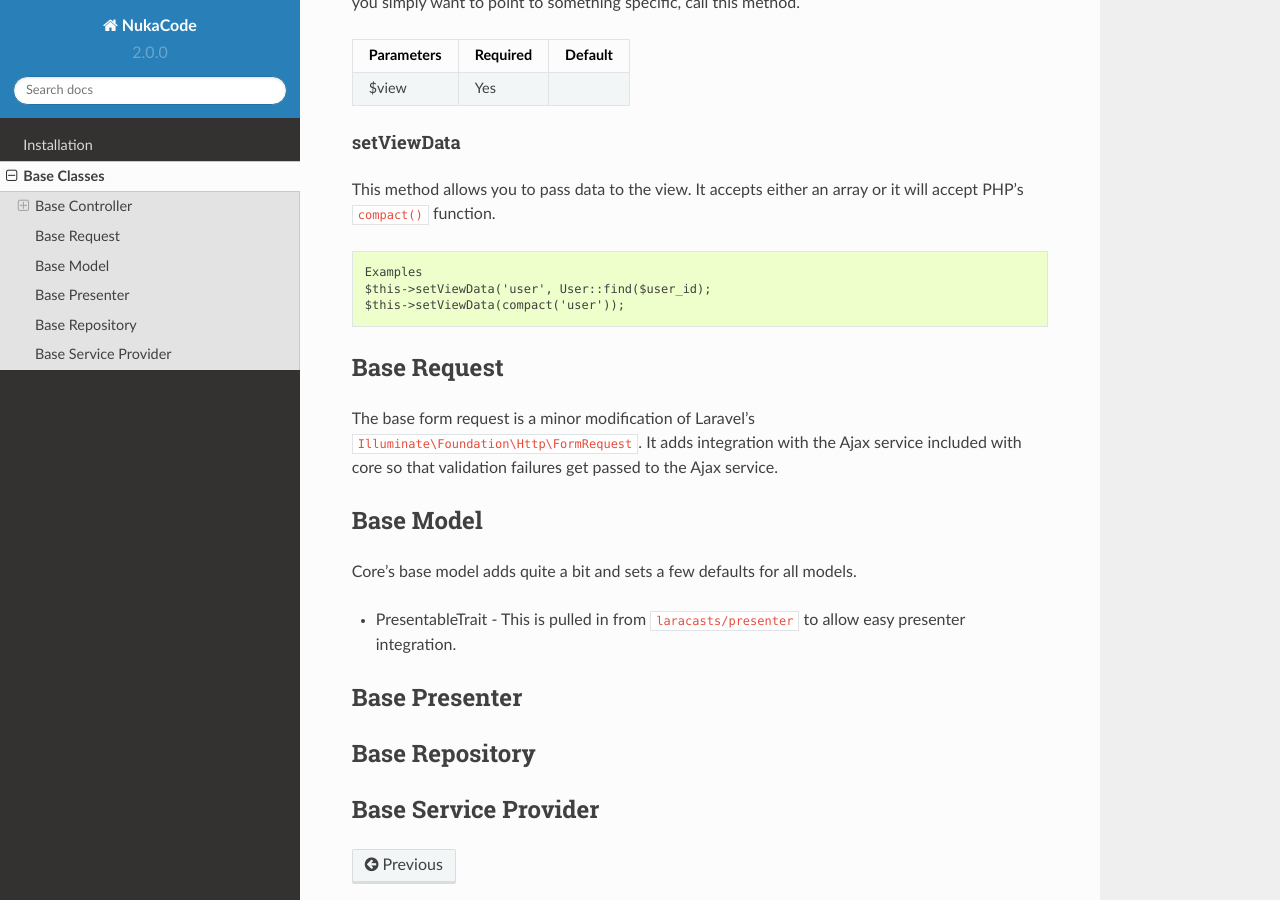
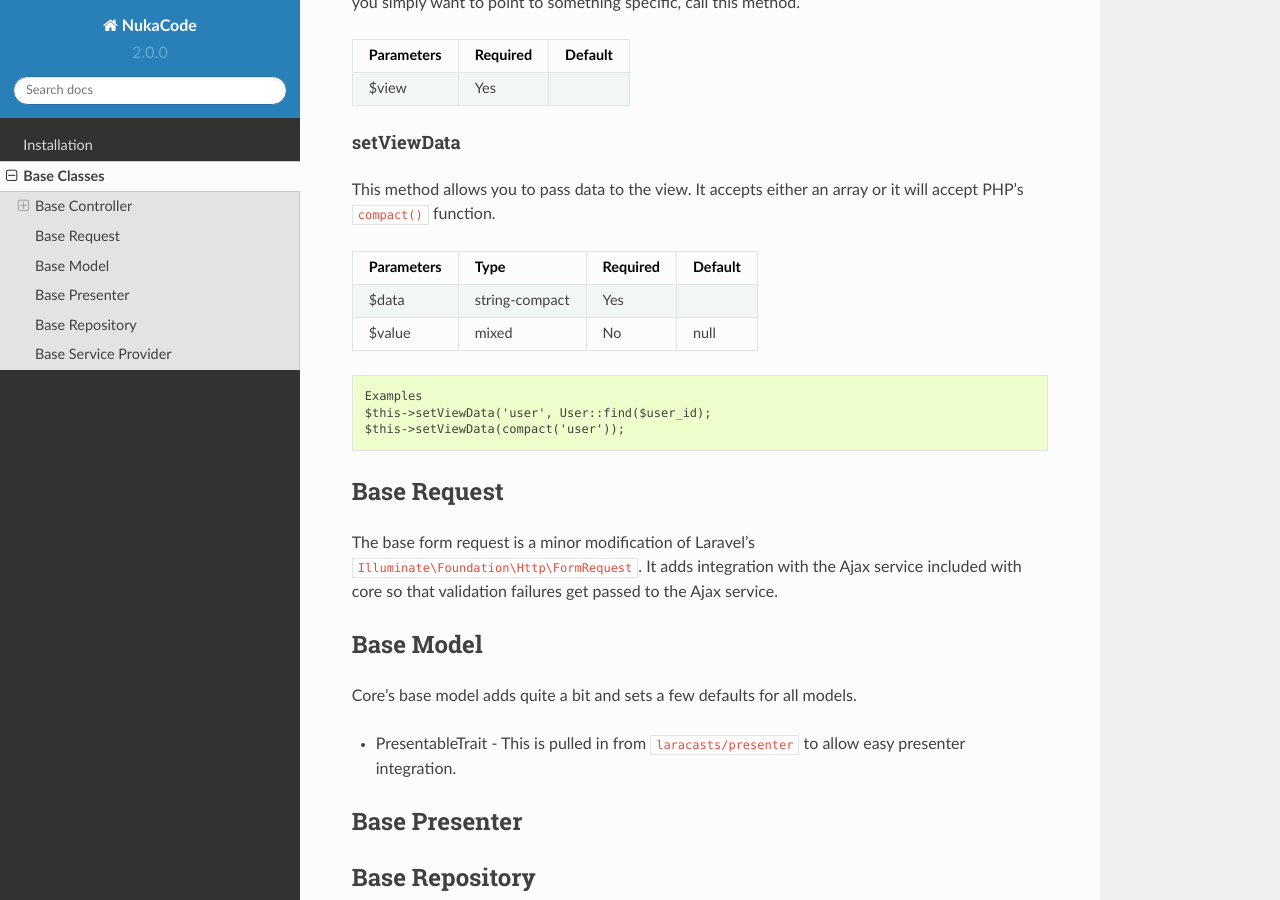
Before and after one commit to NukaCode/core, a Sphinx documentation site: the page built from docs/source/base.rst, in a window 1280 px wide and 900 px high, scrolled down 781 px. Built offline with Sphinx 7.4.7 and the Read the Docs theme 2.0.0, drawn with Linux system fonts in a browser that asks for light colours.

Commit message:
Working on base classes

```diff
--- a/docs/source/base.rst
+++ b/docs/source/base.rst
@@ -42,12 +42,12 @@ setViewData
 This method allows you to pass data to the view.  It accepts either an array or it will accept PHP's ``compact()``
 function.
 
-========== ==== ======== =======
-Parameters Type Required Default
-========== ==== ======== =======
+========== ============== ======== =======
+Parameters Type           Required Default
+========== ============== ======== =======
 $data      string-compact Yes
-$value     mixed No       null
-========== ==== ======== =======
+$value     mixed          No       null
+========== ============== ======== =======
 
 ::
 
```
